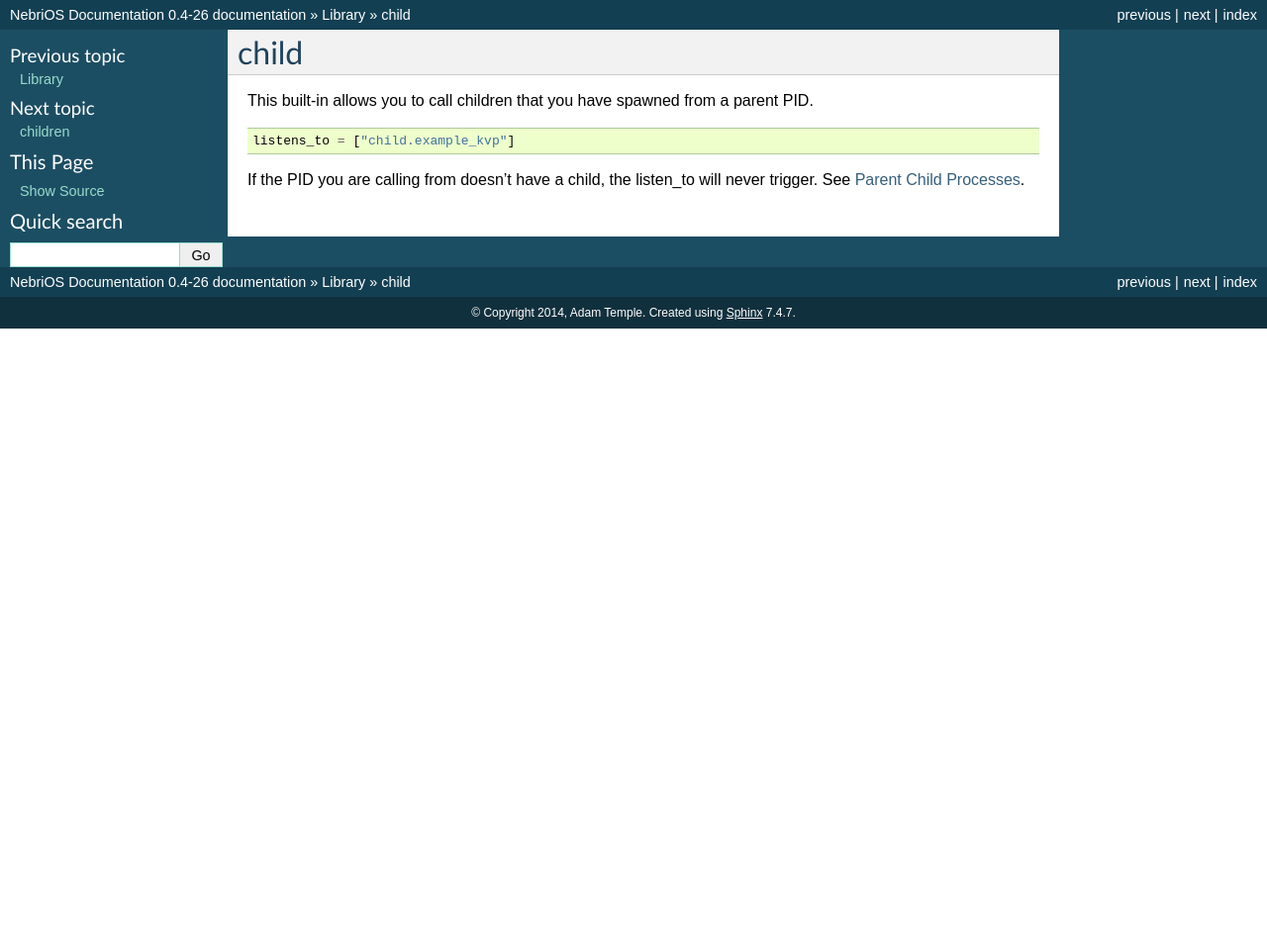
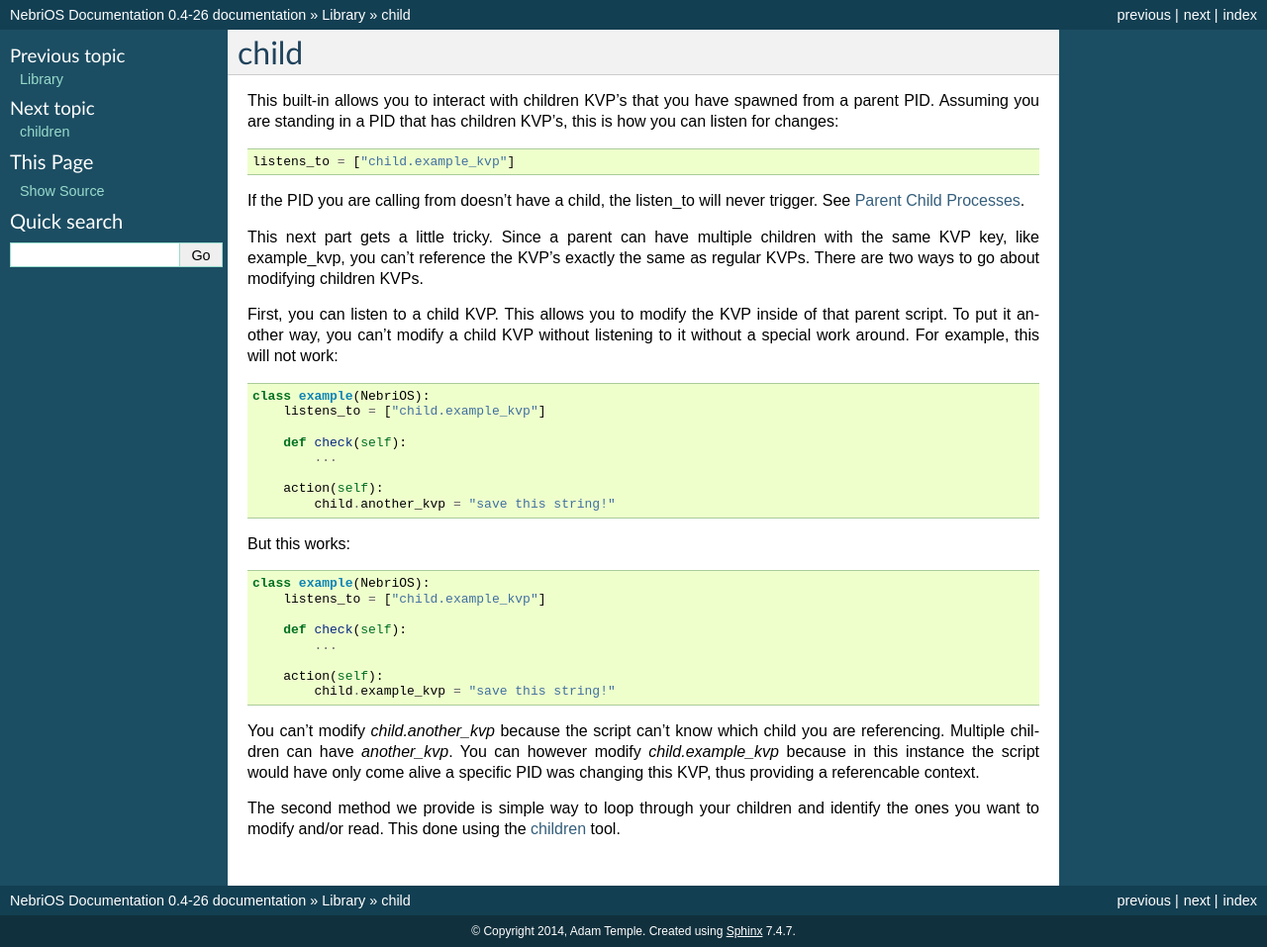
Before and after one commit to jgomo3/nebrios_docs, a Sphinx documentation site: the page built from source/library/child.rst, in a window 1280 px wide. Shown: the whole page at 99% size. Built offline with Sphinx 7.4.7, drawn with Linux system fonts in a browser that asks for light colours; before the commit the page ends 900 px from its top, so only the background shows below that.

Commit message:
updating child/parent docs

```diff
--- a/source/library/child.rst
+++ b/source/library/child.rst
@@ -2,11 +2,45 @@
 child
 *****
 
-This built-in allows you to call children that you have spawned from a parent PID.
+This built-in allows you to interact with children KVP's that you have spawned from a parent PID. Assuming you are standing in a PID that has children KVP's, this is how you can listen for changes:
 
 ::
 
     listens_to = ["child.example_kvp"]
 
+If the PID you are calling from doesn't have a child, the listen_to will never trigger. See :doc:`../scripts/parent_child`.
 
-If the PID you are calling from doesn't have a child, the listen_to will never trigger. See :doc:`../scripts/parent_child`.
+This next part gets a little tricky. Since a parent can have multiple children with the same KVP key, like example_kvp, you can't reference the KVP's exactly the same as regular KVPs. There are two ways to go about modifying children KVPs.
+
+First, you can listen to a child KVP. This allows you to modify the KVP inside of that parent script. To put it another way, you can't modify a child KVP without listening to it without a special work around. For example, this will not work:
+
+::
+
+    class example(NebriOS):
+        listens_to = ["child.example_kvp"]
+
+        def check(self):
+            ...
+
+        action(self):
+            child.another_kvp = "save this string!"
+
+
+But this works:
+
+::
+
+    class example(NebriOS):
+        listens_to = ["child.example_kvp"]
+
+        def check(self):
+            ...
+
+        action(self):
+            child.example_kvp = "save this string!"
+
+
+
+You can't modify *child.another_kvp* because the script can't know which child you are referencing. Multiple children can have *another_kvp*. You can however modify *child.example_kvp* because in this instance the script would have only come alive a specific PID was changing this KVP, thus providing a referencable context.
+
+The second method we provide is simple way to loop through your children and identify the ones you want to modify and/or read.  This done using the :doc:`children` tool.
--- a/source/library/children.rst
+++ b/source/library/children.rst
@@ -1,7 +1,7 @@
 children
 ========
 
-This method allows you to query all available children a parent has.
+This method allows you to query all available children a parent has. This is imporant since scripts working under a parent's PID cant access just any child KVP. You have to use this *children* command, or listen to the child KVP.
 
 ::
 
```
Also changed, not shown: source/library/new_child.rst (+13 -6 lines).
